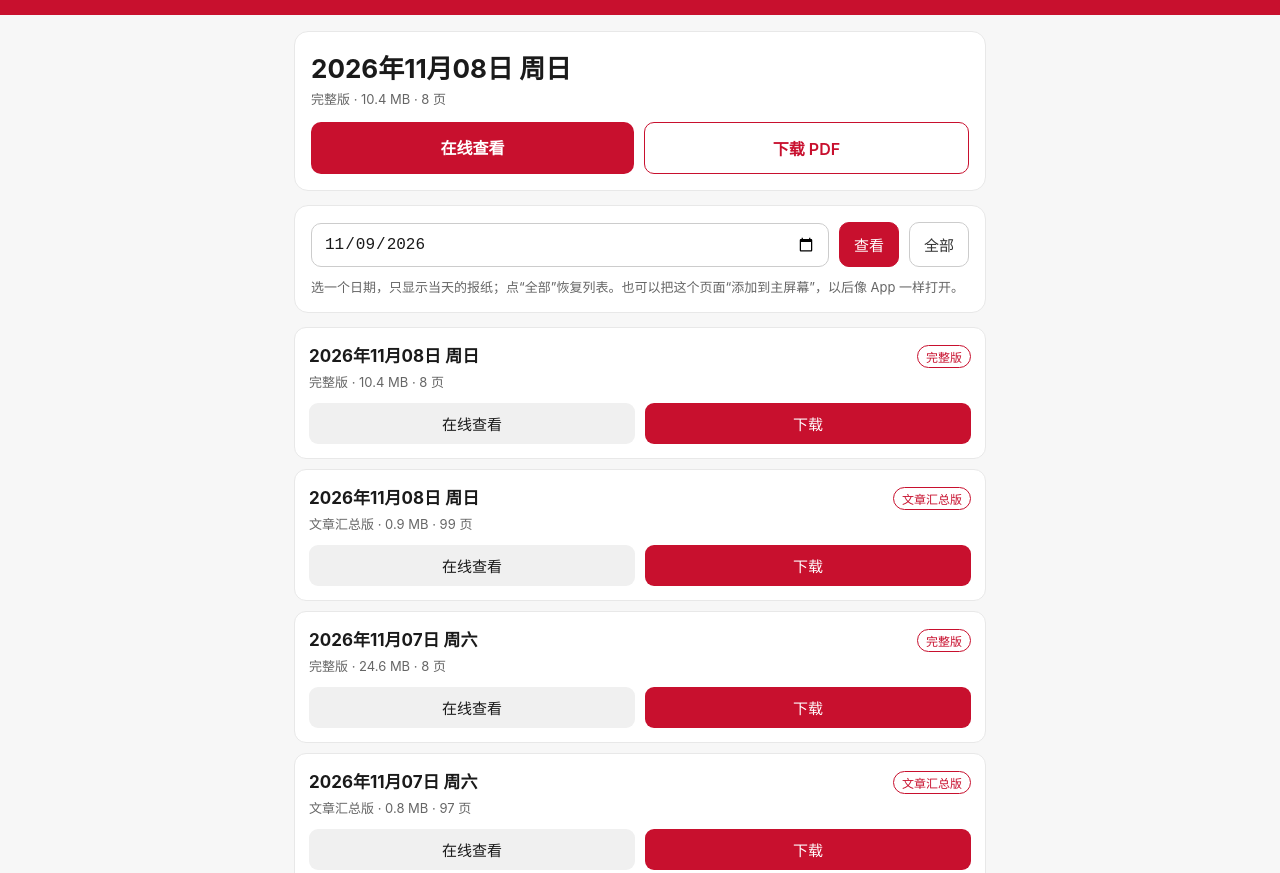
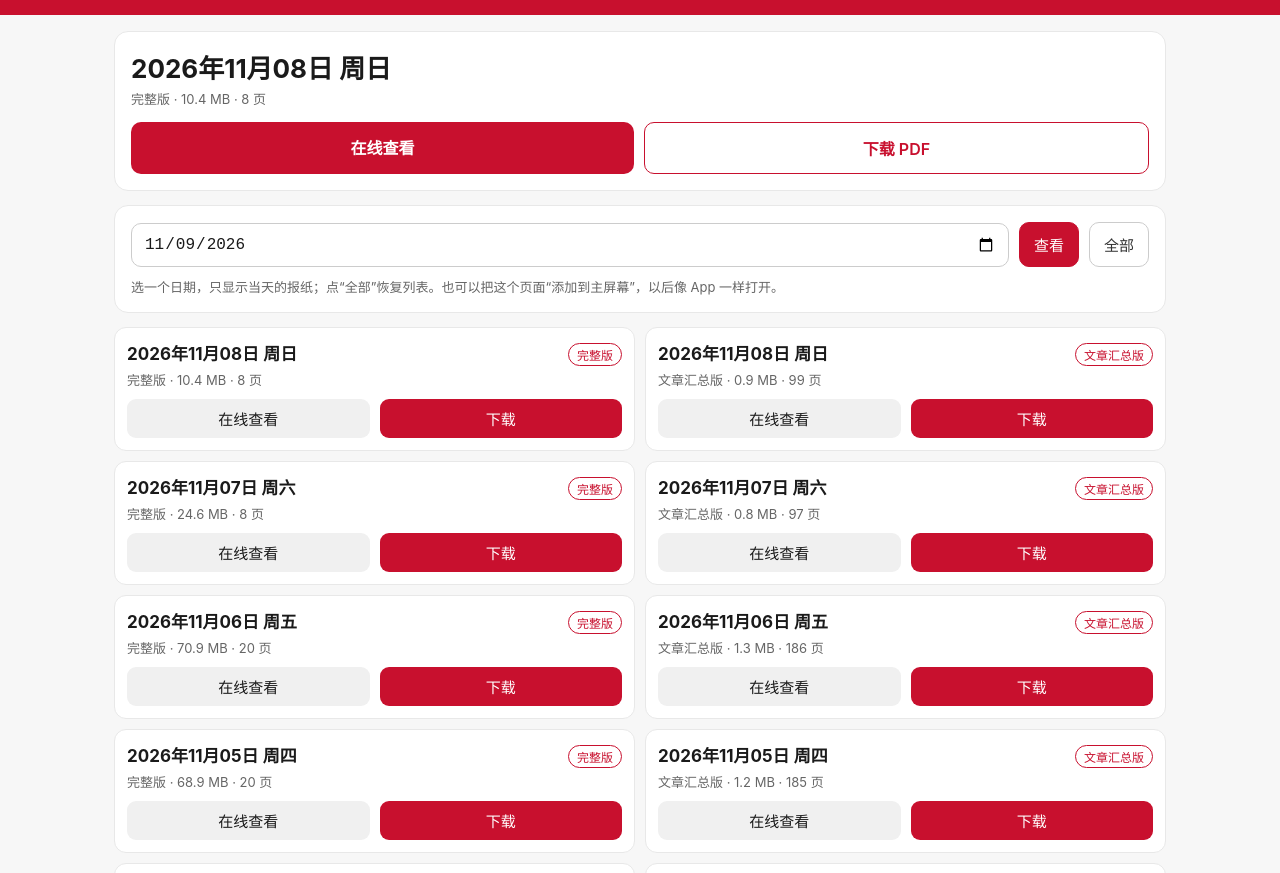
Before and after one commit to Kings-en/rmrb-pdf-web, a plain HTML site: page index.html in a window 1280 px wide. Shown: the part 78-951 px from the top of the page. Drawn offline with Linux system fonts and the light colour scheme.

Commit message:
平板/桌面两列布局，提高内容密度

```diff
--- a/index.html
+++ b/index.html
@@ -40,6 +40,17 @@
   .download { background:var(--red); color:#fff; }
   .hint, .updated { color:var(--muted); font-size:13px; }
   .empty { text-align:center; color:var(--muted); padding:28px 10px; }
+  /* 平板和桌面：列表改两列，内容更密；手机保持单列不变 */
+  @media (min-width:640px) {
+    main { max-width:960px; }
+    .list { display:grid; grid-template-columns:1fr 1fr; gap:10px; }
+    .list li { margin-bottom:0; padding:12px; }
+    .item-actions { margin-top:10px; }
+    .item-actions a { padding:9px; }
+  }
+  @media (min-width:1024px) {
+    main { max-width:1080px; }
+  }
   footer { text-align:center; color:var(--muted); font-size:12px; padding:0 16px 24px; line-height:1.7; }
 </style>
 </head>
```
